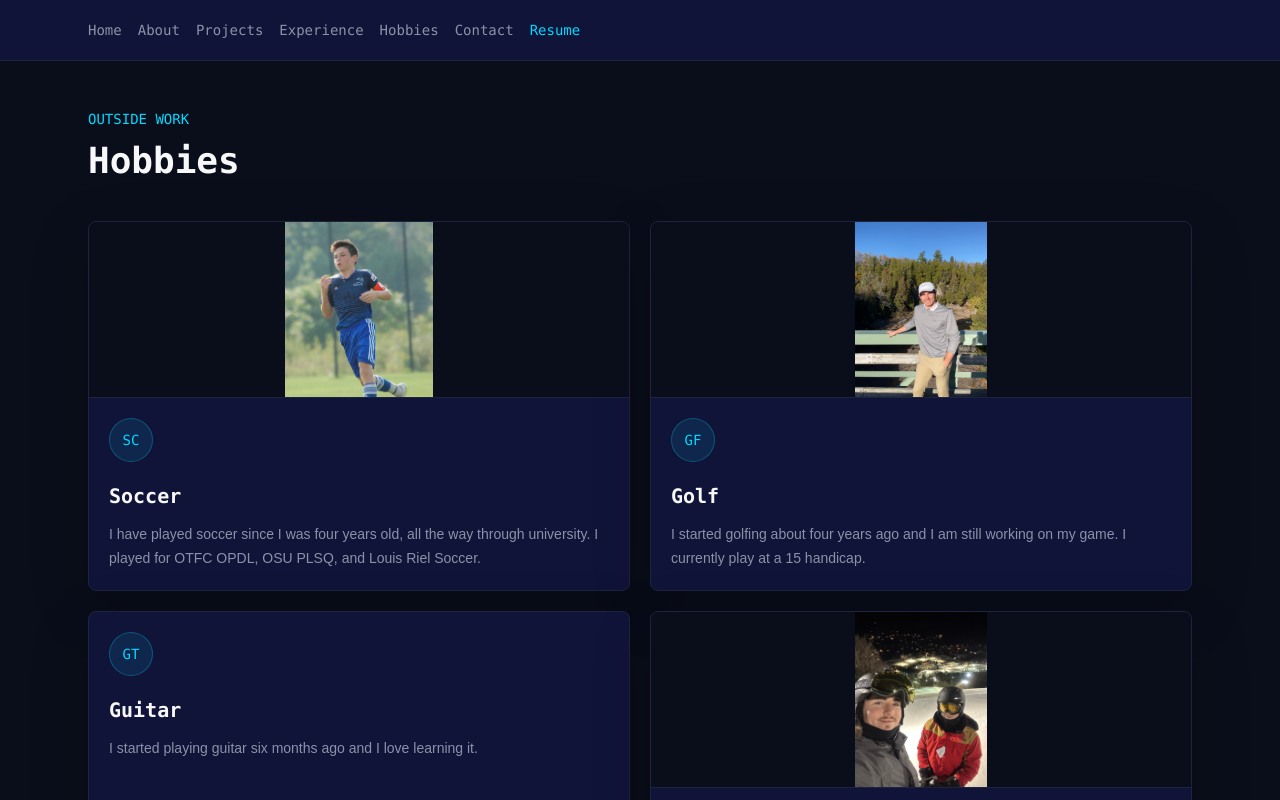
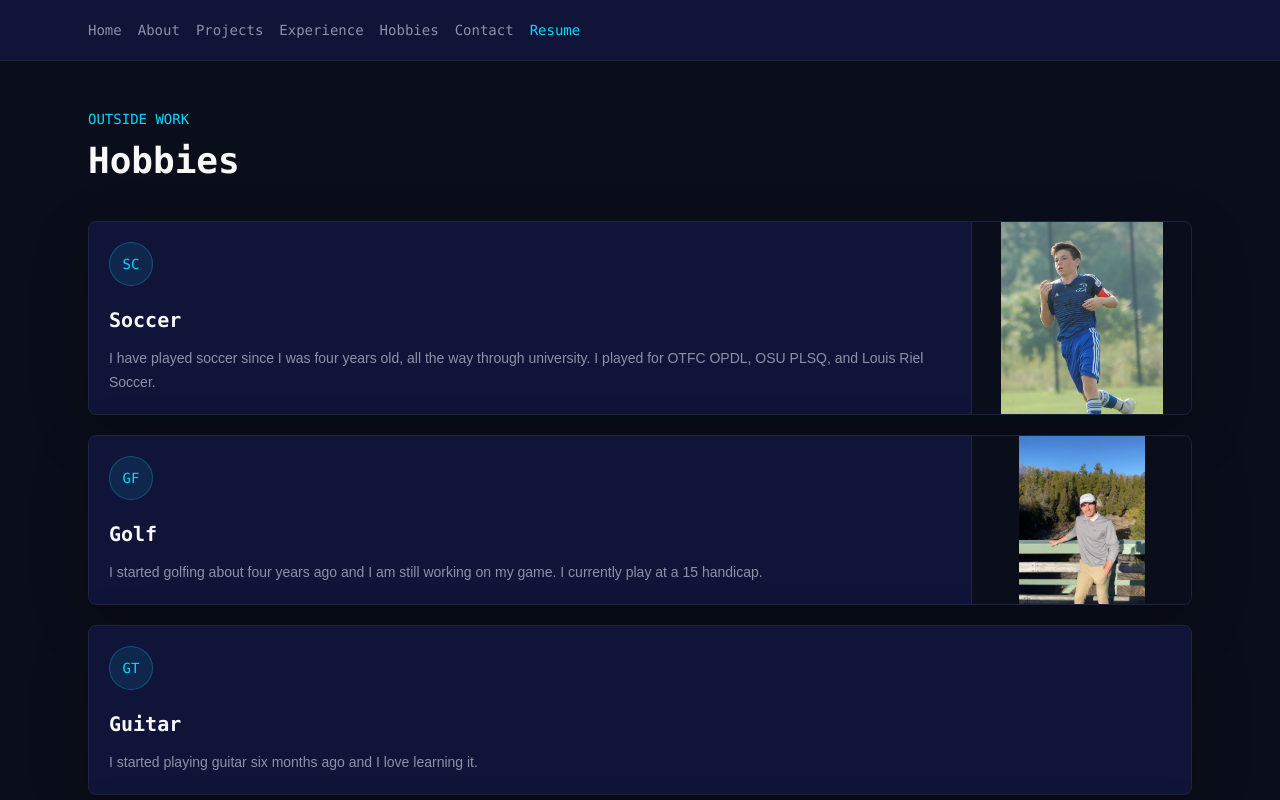
Before and after one commit to Zachary-Levesque/Portfolio, a Next.js app: page /hobbies in a window 1280 px wide. Shown: the top 800 px of the page. Built offline with nearby package versions, Linux system fonts and the light colour scheme.

Commit message:
Update page.tsx

```diff
--- a/app/hobbies/page.tsx
+++ b/app/hobbies/page.tsx
@@ -74,24 +74,13 @@ export default function HobbiesPage() {
         </h1>
       </section>
 
-      <section className="grid gap-5 md:grid-cols-2">
+      <section className="space-y-5">
         {hobbies.map((hobby) => (
           <article
             key={hobby.title}
-            className="flex h-full flex-col overflow-hidden rounded-lg border border-border bg-surface shadow-[0_18px_60px_rgba(0,0,0,0.18)]"
+            className="grid overflow-hidden rounded-lg border border-border bg-surface shadow-[0_18px_60px_rgba(0,0,0,0.18)] md:grid-cols-[1fr_220px]"
           >
-            {hobby.image ? (
-              <div className="relative h-44 w-full border-b border-border bg-background">
-                <Image
-                  src={hobby.image}
-                  alt={hobby.imageAlt ?? hobby.title}
-                  fill
-                  sizes="(max-width: 768px) 100vw, 384px"
-                  className={`object-contain ${hobby.imagePosition}`}
-                />
-              </div>
-            ) : null}
-            <div className="flex flex-1 flex-col p-5">
+            <div className="flex flex-col p-5">
               <div className="mb-5 flex h-11 w-11 items-center justify-center rounded-full border border-accent/25 bg-accent/10 font-mono text-sm text-accent">
                 {hobby.accent}
               </div>
@@ -102,6 +91,17 @@ export default function HobbiesPage() {
                 {hobby.description}
               </p>
             </div>
+            {hobby.image ? (
+              <div className="relative min-h-72 border-t border-border bg-background md:min-h-full md:border-l md:border-t-0">
+                <Image
+                  src={hobby.image}
+                  alt={hobby.imageAlt ?? hobby.title}
+                  fill
+                  sizes="(max-width: 768px) 100vw, 220px"
+                  className={`object-contain ${hobby.imagePosition}`}
+                />
+              </div>
+            ) : null}
           </article>
         ))}
       </section>
```
